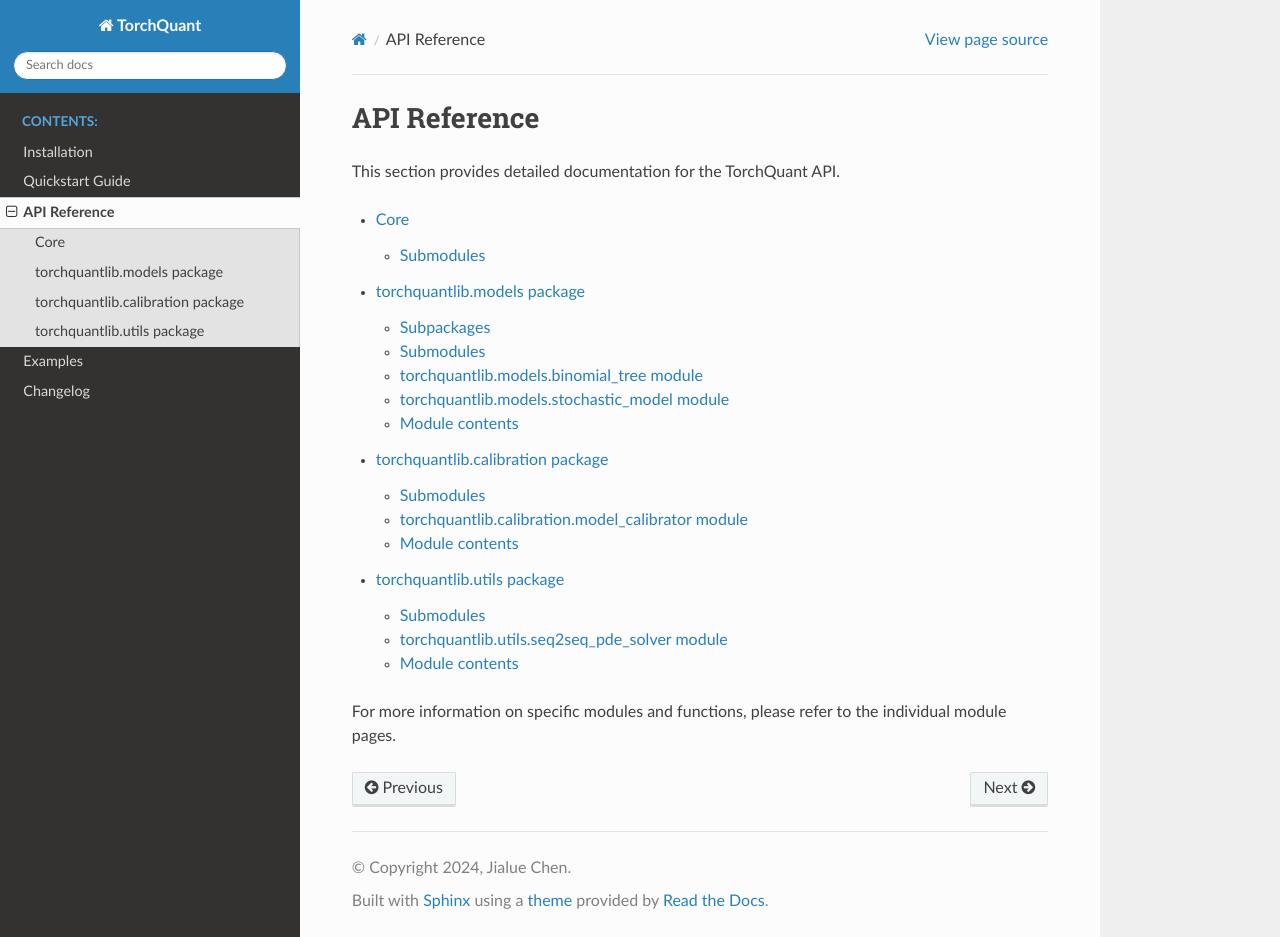
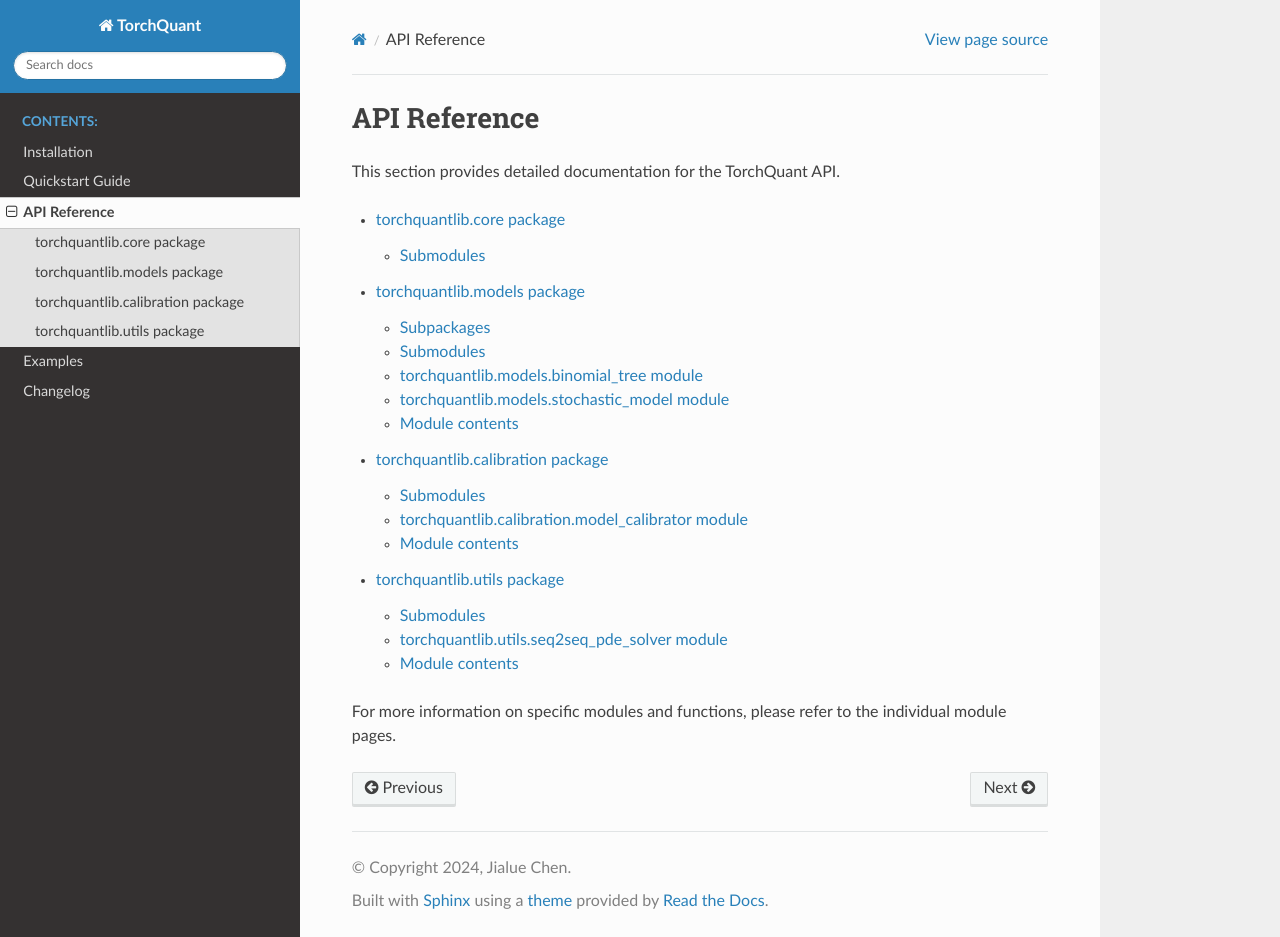
Before and after one commit to jialuechen/torchquant, a Sphinx documentation site: the page built from docs/source/api_reference.rst, in a window 1280 px wide and 937 px high. Built offline with Sphinx 7.4.7 and the Read the Docs theme 3.1.0, drawn with Linux system fonts in a browser that asks for light colours; pages that are not in the unit, such as notebooks, are missing from menus; some of the changed lines change nothing that is shown.

Commit message:
update documentation

```diff
--- a/docs/source/modules.rst
+++ /dev/null
@@ -1,7 +0,0 @@
-torchquantlib
-=============
-
-.. toctree::
-   :maxdepth: 4
-
-   torchquantlib
--- a/docs/source/torchquantlib.core.rst
+++ b/docs/source/torchquantlib.core.rst
@@ -1,4 +1,4 @@
-Core
+torchquantlib.core package
 ====
 
 .. automodule:: torchquantlib.core
```
